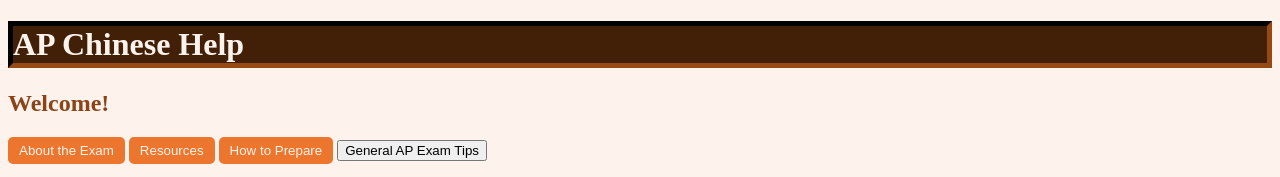
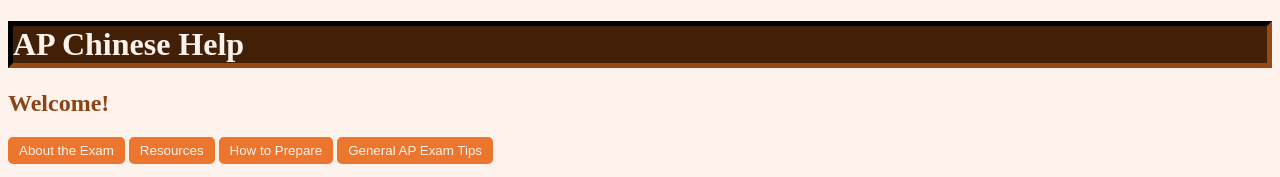
Before and after one commit to pine-unity/PinesAPChineseSite, a plain HTML site: page index.html in a window 1280 px wide. Shown: the top 177 px of the page. Drawn offline with Linux system fonts and the light colour scheme.

Commit message:
Update index.html

```diff
--- a/index.html
+++ b/index.html
@@ -12,7 +12,7 @@
   <button class="button">About the Exam</button>
   <button class="button">Resources</button>
   <button class="button">How to Prepare</button>
-  <button>General AP Exam Tips</button>
+  <button class="button">General AP Exam Tips</button>
   <p class="p1">insert advice about <b>AP chinese</b> here blah blah blah blah blah blah blah blah blah blah blah blah blah blah blah blah blah blah blah blah blah blah blah blah blah blah blah blah blah blah blah blah blah blah blah blah blah blah blah blah blah blah blah blah blah blah blah blah blah blah blah blah blah blah blah blah blah blah blah blah blah blah blah blah blah blah blah blah blah blah blah blah blah blah blah blah blah blah blah blah.</p>
   <img src= "https://lh3.googleusercontent.com/d/1ewh4hM3pnAMfyNQv7bwK77ZkuAjkSiPE">
   <p class="p2"><i>*AP<sup>®</sup> is a trademark registered and owned by the College Board, which was not involved in the production of, and does not endorse this site.</i></p>
```
